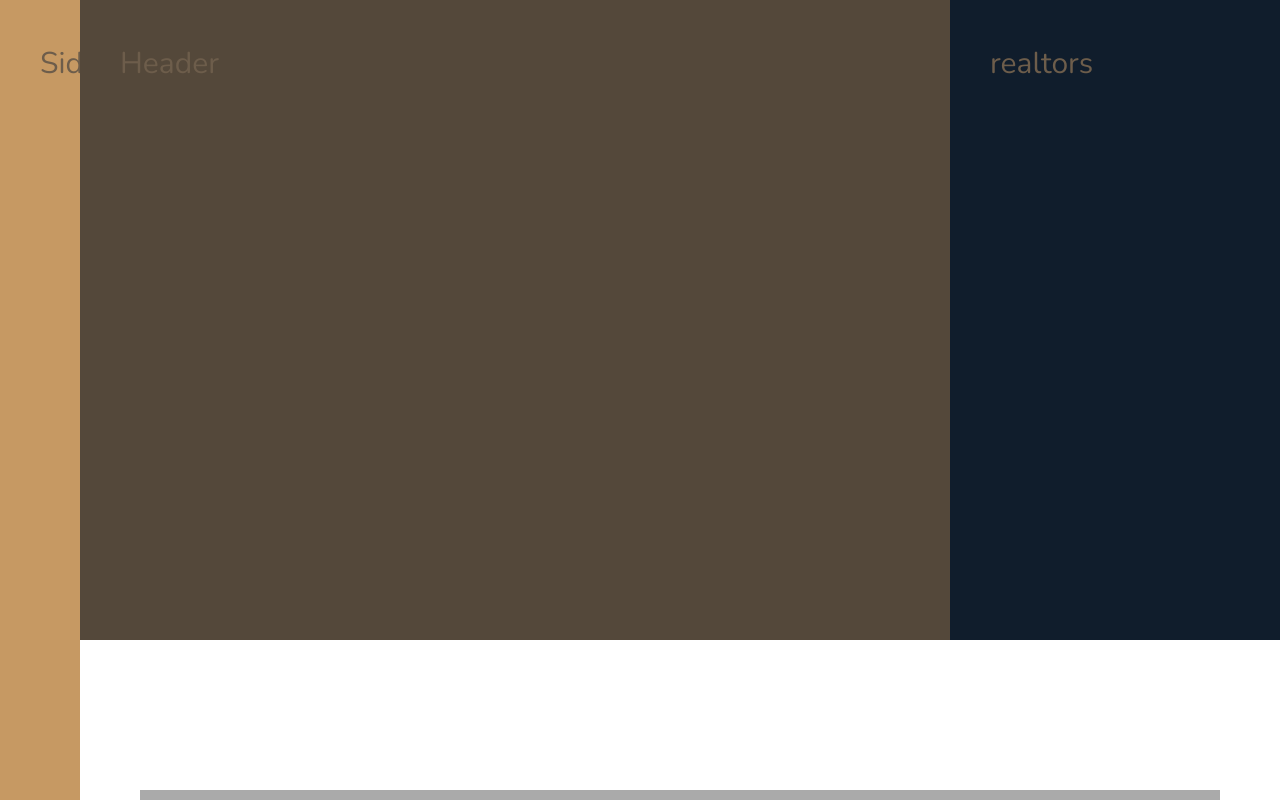
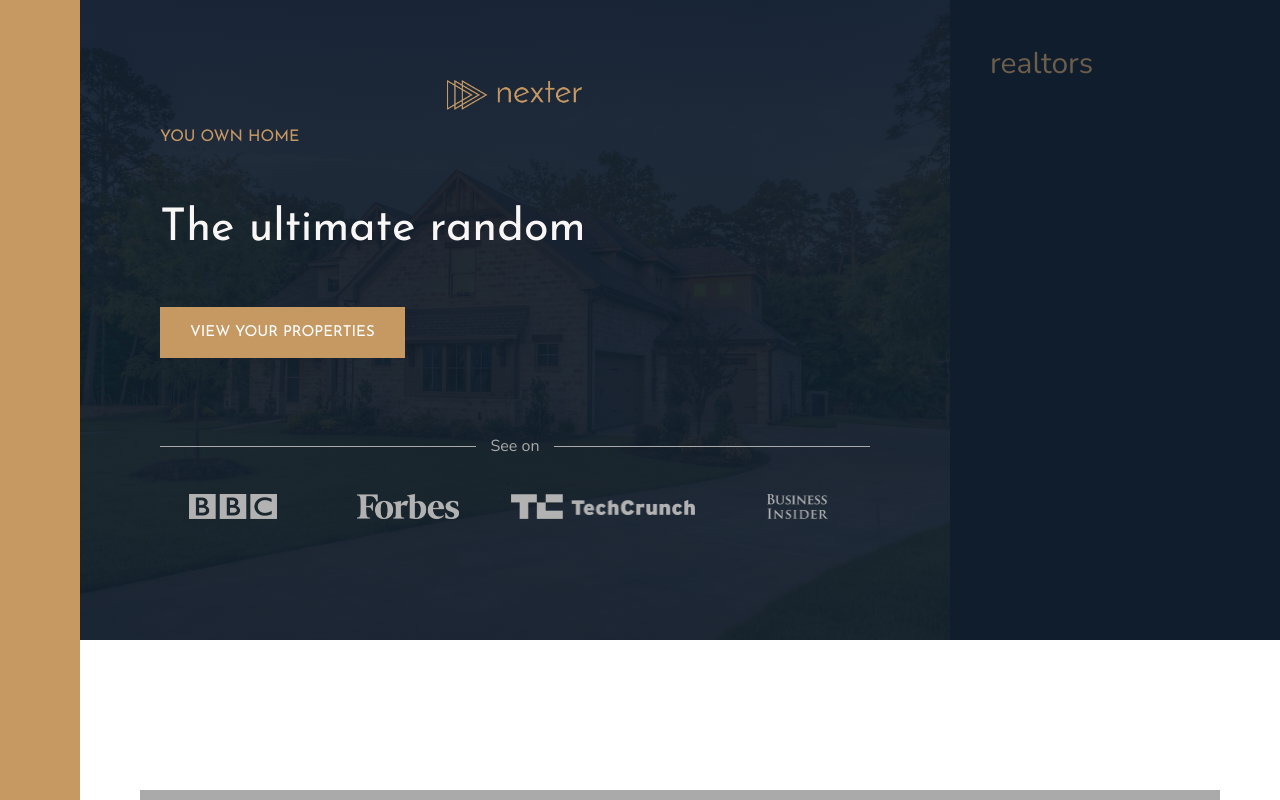
Before and after one commit to ghoul007/Ntr-scss, a website: page index.html in a window 1280 px wide. Shown: the top 800 px of the page. Drawn offline with nearby package versions, Linux system fonts and the light colour scheme.

Commit message:
building header

```diff
--- a/index.html
+++ b/index.html
@@ -16,9 +16,25 @@
 <body class="container">
 
 
-    <div class="sidebar">Sidebar</div>
+        <div class="sidebar">
+                <button class="nav-btn"></button>
+            </div>
 
-    <div class="header">Header</div>
+    <div class="header">
+
+        <img src="img/logo.png" alt="" class="header__logo">
+        <h3 class="heading-3">You own home</h3>
+        <h1 class="heading-1"> The ultimate random</h1>
+        <button class="btn header__btn">View your properties</button>
+        <div class="header__seenon-text">See on</div>
+        <div class="header__seeon-logos">
+                <img src="img/logo-bbc.png" alt="Seen on logo 1">
+                <img src="img/logo-forbes.png" alt="Seen on logo 2">
+                <img src="img/logo-techcrunch.png" alt="Seen on logo 3">
+                <img src="img/logo-bi.png" alt="Seen on logo 4">
+        </div>
+
+    </div>
 
     <div class="realtors">realtors</div>
 
--- a/sass/_header.scss
+++ b/sass/_header.scss
@@ -1,4 +1,55 @@
 .header{
     background-color: $color-grey-dark-1;
     grid-column: full-start / col-end 6;
+    background-image: linear-gradient(rgba($color-secondary, .93),rgba($color-secondary, .93)) , url('../img/hero.jpeg');
+    background-size: cover;
+    background-position: center;
+    padding: 8rem;
+
+    display: grid;
+    grid-template-rows: 1fr min-content 6rem 1fr;
+    grid-template-rows: max-content;
+    grid-row-gap: 1.5rem;
+    justify-content: center;
+
+    &__logo{
+        height: 3rem;
+        justify-self: center;
+    }
+
+    &__seenon-text {
+        display: grid;
+        grid-template-columns: 1fr max-content 1fr;
+        grid-column-gap: 1.5rem;
+        align-items: center;
+
+        font-size: 1.6rem;
+        color: $color-grey-light-2;
+
+        &::before,
+        &::after {
+            content: "";
+            height: 1px;
+            display: block;
+            background-color: currentColor;
+        }
+    }
+
+    &__btn{
+        justify-self: start;
+        align-self: start;
+    }
+
+    &__seeon-logos{
+
+        display: grid;
+        grid-template-columns: repeat(4, 1fr);
+        grid-gap: 3rem;
+        justify-items: center;
+
+        img{
+            height: 2.5rem;
+            filter: brightness(70%);
+        }
+    }
 }
--- a/sass/_sidebar.scss
+++ b/sass/_sidebar.scss
@@ -3,5 +3,30 @@
 
     grid-column: sidebar-start / sidebar-end;
     grid-row: 1 / -1;
+    display: flex;
+    justify-content: center;
 
 }
+
+.nav-btn{
+    border: none;
+    border-radius: 0;
+    background-color: #fff;
+    height: 2px;
+    width: 4.5rem;
+
+    margin-top: 4rem;
+
+&::befoer,
+&::after{
+    background-color: #fff;
+    height: 2px;
+    width: 4.5rem;
+    content: "";
+    display: block;
+}
+
+&::before { transform: translateY(-1.5rem); }
+&::after { transform: translateY(1.3rem); }
+
+}
--- a/sass/_typography.scss
+++ b/sass/_typography.scss
@@ -5,6 +5,9 @@
 
 .heading-1{
     @extend %heading;
+    font-size: 4.5rem;
+    color: $color-grey-light-1;
+    line-height: 1;
 }
 
 .heading-2{
```
Also changed, not shown: css/style.css.
